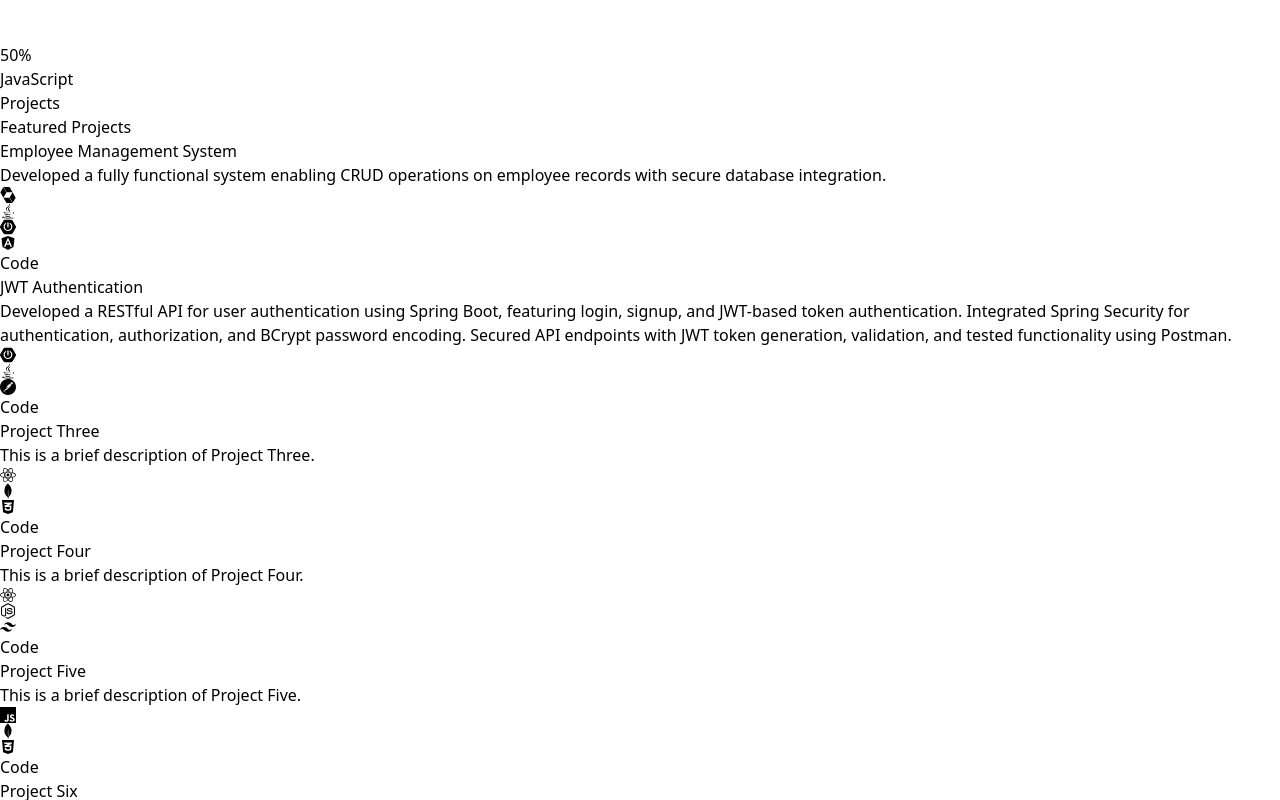
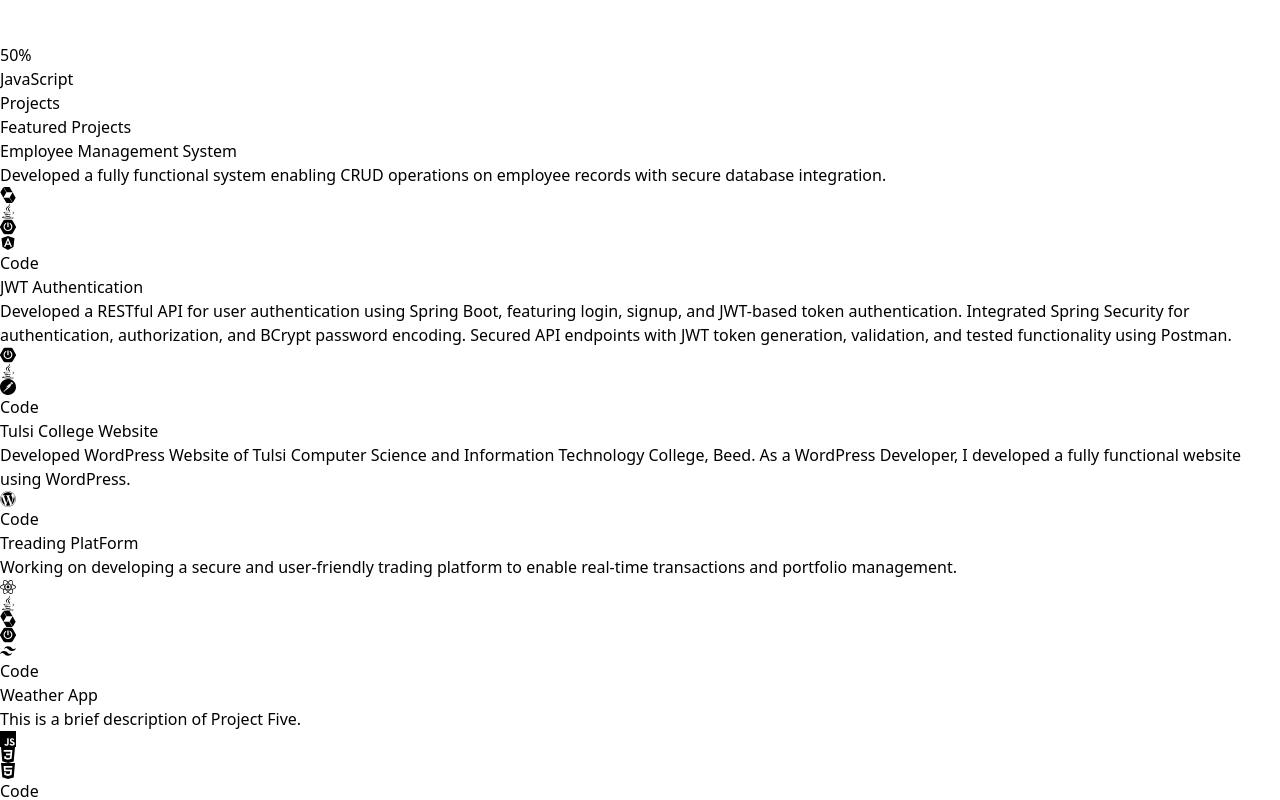
Before and after one commit to nikhilshinde9250/PortFolio, a React (Vite) app: page / in a window 1280 px wide. Shown: the part 11200-12000 px from the top of the page. Built offline with nearby package versions, Linux system fonts and the light colour scheme; a web font is replaced by a local one.

Commit message:
update projects

```diff
--- a/src/components/Projects.jsx
+++ b/src/components/Projects.jsx
@@ -5,14 +5,15 @@ import { FaJava } from "react-icons/fa";
 import { SiSpringboot } from "react-icons/si";
 import { SiHibernate } from "react-icons/si";
 import { FaAngular } from "react-icons/fa";
-import { SiJavascript, SiMongodb, SiTailwindcss } from 'react-icons/si'; // Additional icons
+import { FaWordpress } from 'react-icons/fa';
+import { SiJavascript, SiMongodb, SiTailwindcss,SiHtml5,SiCss3 } from 'react-icons/si'; // Additional icons
 
 const projectData = [
   {
     title: 'Employee Management System',
     description: 'Developed a fully functional system enabling CRUD operations on employee records with secure database integration.',
     technologies: [<SiHibernate className="text-black" />, <FaJava className="text-black" />, <SiSpringboot className="text-black" />, <FaAngular className='text-black'/>],
-    codeLink: '#',
+    codeLink: 'https://github.com/nikhilshinde9250/Employee-Management-System',
   },
   {
     title: 'JWT Authentication',
@@ -21,29 +22,29 @@ const projectData = [
     codeLink: 'https://github.com/nikhilshinde9250/JWT-Authentication.git',
   },
   {
-    title: 'Project Three',
-    description: 'This is a brief description of Project Three.',
-    technologies: [<FaReact className="text-black" />, <SiMongodb className="text-black" />, <FaCss3Alt className="text-black" />],
+    title: 'Tulsi College Website',
+    description: 'Developed WordPress Website of Tulsi Computer Science and Information Technology College, Beed. As a WordPress Developer, I developed a fully functional website using WordPress.',
+    technologies: [<FaWordpress/>],
+    codeLink: 'https://tulsicollegeit.in/',
+  },
+  {
+    title: 'Treading PlatForm',
+    description: 'Working on developing a secure and user-friendly trading platform to enable real-time transactions and portfolio management.',
+    technologies: [<FaReact className="text-black" />, <FaJava className="text-black" />,<SiHibernate className="text-black" />, <SiSpringboot className="text-black" />, <SiTailwindcss className="text-black" />],
+    codeLink: 'https://github.com/nikhilshinde9250/Treading-platfomr',
+  },
+  {
+    title: 'Weather App',
+    description: 'This is a brief description of Project Five.',
+    technologies: [<SiJavascript className="text-black" />, <SiCss3 className="text-black" />, <SiHtml5 className="text-black" />],
     codeLink: '#',
   },
-  {
-    title: 'Project Four',
-    description: 'This is a brief description of Project Four.',
-    technologies: [<FaReact className="text-black" />, <FaNodeJs className="text-black" />, <SiTailwindcss className="text-black" />],
-    codeLink: '#',
-  },
-  {
-    title: 'Project Five',
-    description: 'This is a brief description of Project Five.',
-    technologies: [<SiJavascript className="text-black" />, <SiMongodb className="text-black" />, <FaCss3Alt className="text-black" />],
-    codeLink: '#',
-  },
-  {
-    title: 'Project Six',
-    description: 'This is a brief description of Project Six.',
-    technologies: [<FaReact className="text-black" />, <FaNodeJs className="text-black" />, <SiTailwindcss className="text-black" />],
-    codeLink: '#',
-  },
+  // {
+  //   title: 'Project Six',
+  //   description: 'This is a brief description of Project Six.',
+  //   technologies: [<FaReact className="text-black" />, <FaNodeJs className="text-black" />, <SiTailwindcss className="text-black" />],
+  //   codeLink: '#',
+  // },
 ];
 
 const Projects = () => {
```
